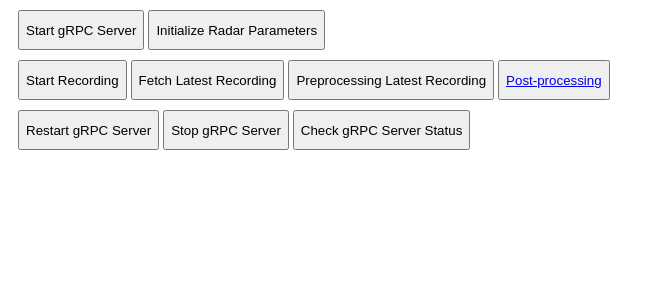
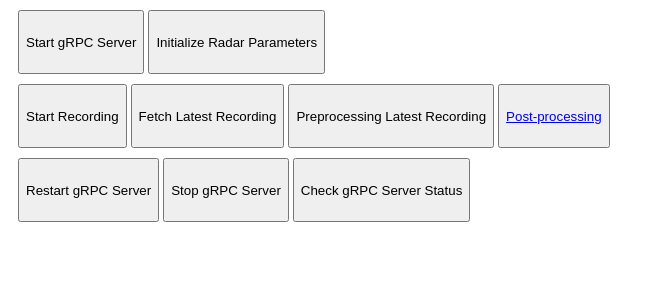
Before and after one commit to mmwave-capture-std/radar-web-monitor, a Flask app: page / in a window 1280 px wide. Shown: the top 300 px of the page, without its empty margins (0-655 px from the left). Run offline with Flask 3, Linux system fonts and the light colour scheme.

Commit message:
Update button size

```diff
--- a/radar_web_monitor/templates/index.html
+++ b/radar_web_monitor/templates/index.html
@@ -18,7 +18,7 @@
       }
 
       #container button {
-          height: 40px;
+          height: 8vh;
       }
 
     </style>
```
